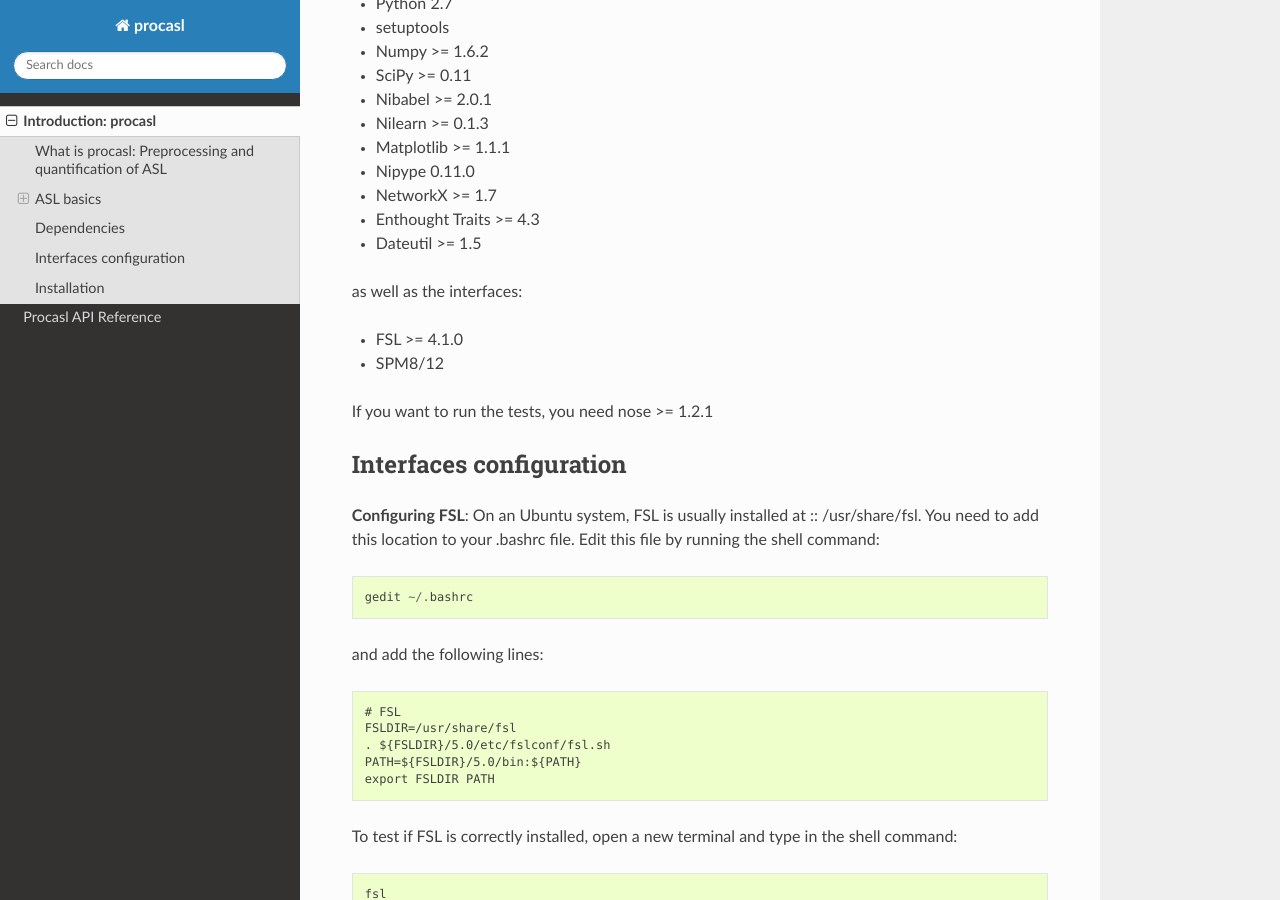
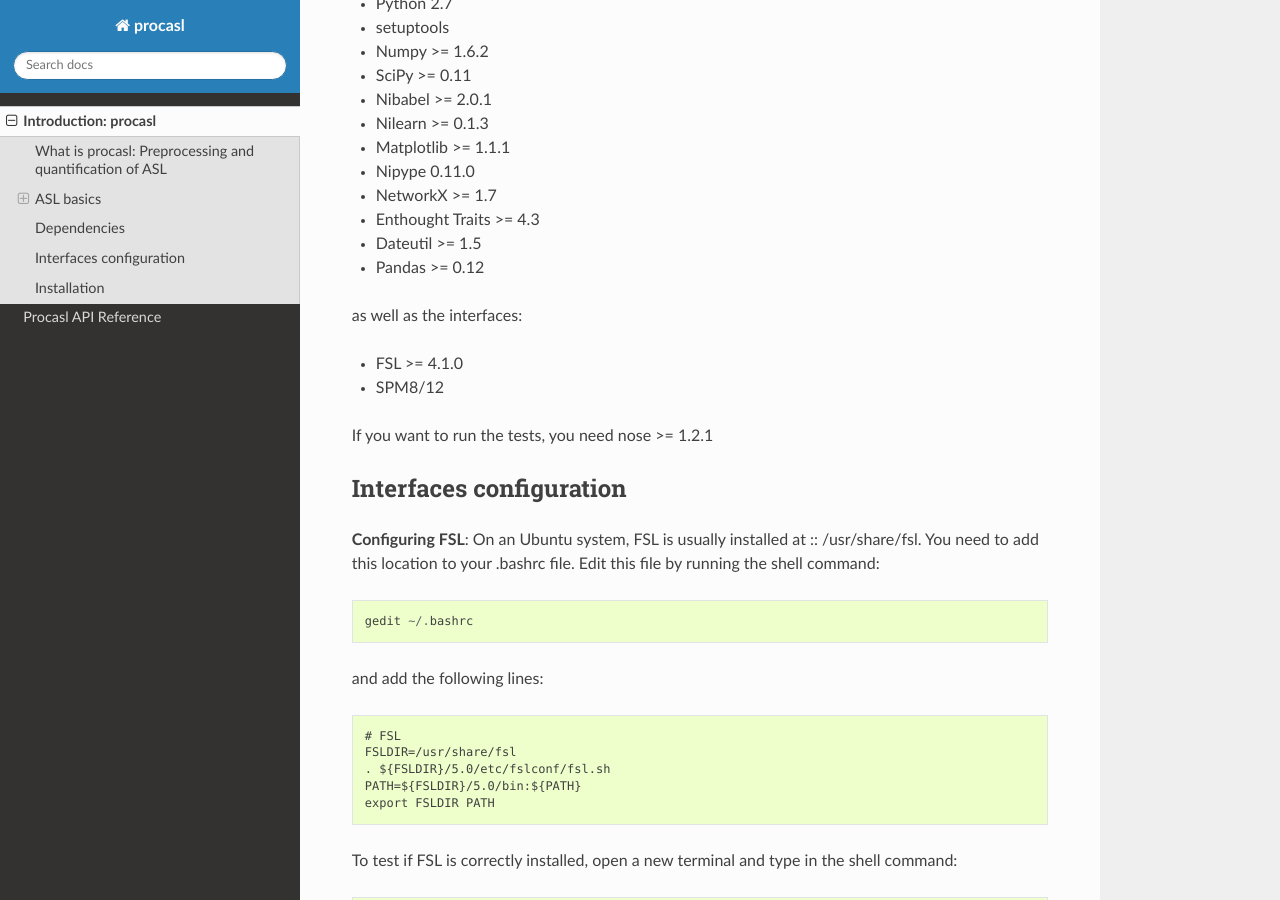
Before and after one commit to process-asl/process-asl, a Sphinx documentation site: the page built from doc/introduction.rst, in a window 1280 px wide and 900 px high, scrolled down 2469 px. Built offline with Sphinx 7.4.7 and the Read the Docs theme 2.0.0, drawn with Linux system fonts in a browser that asks for light colours; pages that are not in the unit, such as notebooks, are missing from menus.

Commit message:
update introduction dependencies

```diff
--- a/doc/introduction.rst
+++ b/doc/introduction.rst
@@ -110,6 +110,7 @@ The required dependencies to use the software are the python packages:
 * NetworkX >= 1.7
 * Enthought Traits >= 4.3
 * Dateutil >= 1.5
+* Pandas >= 0.12
 
 as well as the interfaces:
 
```
